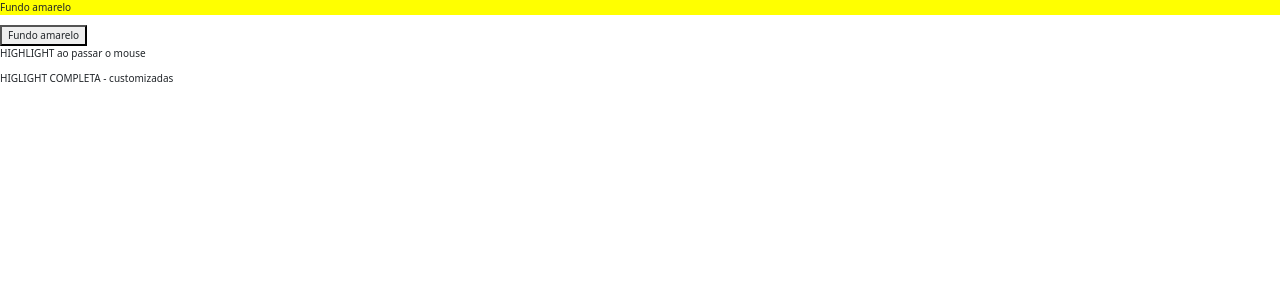
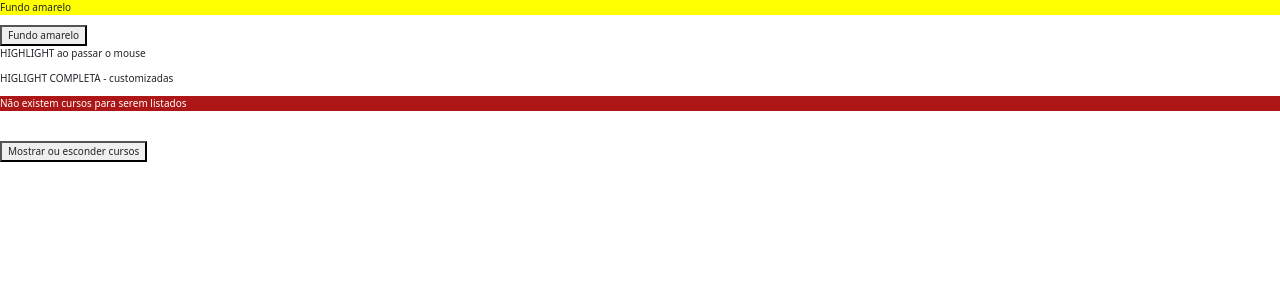
Before and after one commit to carolferreiradev/curso-angular-loianegroner, an Angular app in the folder diretivas/: page / in a window 1280 px wide. Shown: the top 300 px of the page. Built offline with nearby package versions, Linux system fonts and the light colour scheme.

Commit message:
Diretiva Estrutural - ngElse

```diff
--- a/diretivas/src/app/app.module.ts
+++ b/diretivas/src/app/app.module.ts
@@ -14,6 +14,7 @@ import { FundoAmareloDirective } from './directives/fundo-amarelo.directive';
 import { DiretivasCustomizadasComponent } from './diretivas-customizadas/diretivas-customizadas.component';
 import { HighlightComMouseDirective } from './directives/highlight-com-mouse.directive';
 import { HighlightCompletaDirective } from './directives/highlight-completa.directive';
+import { EstruturalNgElseDirective } from './directives/estrutural-ng-else.directive';
 
 @NgModule({
   declarations: [
@@ -28,7 +29,8 @@ import { HighlightCompletaDirective } from './directives/highlight-completa.dire
     FundoAmareloDirective,
     DiretivasCustomizadasComponent,
     HighlightComMouseDirective,
-    HighlightCompletaDirective
+    HighlightCompletaDirective,
+    EstruturalNgElseDirective
   ],
   imports: [
     BrowserModule,
--- /dev/null
+++ b/diretivas/src/app/directives/estrutural-ng-else.directive.ts
@@ -0,0 +1,19 @@
+import { Directive, ViewContainerRef, TemplateRef, Input } from '@angular/core';
+
+@Directive({
+  selector: '[ngElse]'
+})
+export class EstruturalNgElseDirective {
+
+  @Input() set ngElse(condition: boolean) {
+    if (!condition) {
+      this.viewContainerRef.createEmbeddedView(this.templateRef)
+    } else {
+      this.viewContainerRef.clear()
+    }
+  }
+
+  constructor(private viewContainerRef: ViewContainerRef,
+    private templateRef: TemplateRef<any>) { }
+
+}
--- a/diretivas/src/app/directives/highlight-completa.directive.ts
+++ b/diretivas/src/app/directives/highlight-completa.directive.ts
@@ -17,6 +17,7 @@ export class HighlightCompletaDirective {
 
   @Input() bgDefault: string = 'white'
   @Input() bgHighlight: string = 'white'
+
   constructor() { }
   ngOnInit(): void {
     this.bgDefault
--- a/diretivas/src/app/diretivas-customizadas/diretivas-customizadas.component.html
+++ b/diretivas/src/app/diretivas-customizadas/diretivas-customizadas.component.html
@@ -5,3 +5,16 @@
 <p appHighlightComMouse>HIGHLIGHT ao passar o mouse</p>
 
 <p appHighlightCompleta [bgDefault]="'purple'" [bgHighlight]="'pink'"> HIGLIGHT COMPLETA - customizadas</p>
+
+
+<div *ngIf="mostrarCursos" style="background-color: #008000; color: white;">
+  Existem cursos para serem listados
+</div>
+
+<div *ngElse="mostrarCursos" style="background-color: #ad1616; color: white;">
+  Não existem cursos para serem listados
+</div>
+
+<br><br>
+
+<button (click)="onShowCourses()">Mostrar ou esconder cursos</button>
--- a/diretivas/src/app/diretivas-customizadas/diretivas-customizadas.component.ts
+++ b/diretivas/src/app/diretivas-customizadas/diretivas-customizadas.component.ts
@@ -7,9 +7,14 @@ import { Component, OnInit } from '@angular/core';
 })
 export class DiretivasCustomizadasComponent implements OnInit {
 
+  mostrarCursos: boolean = false;
+
   constructor() { }
 
   ngOnInit() {
   }
+  public onShowCourses():void{
+    this.mostrarCursos = !this.mostrarCursos
+  }
 
 }
```
Also changed, not shown: diretivas/src/app/app.component.html (+9 -9 lines), 1 other file (tests, documents, lock files or other folders).
